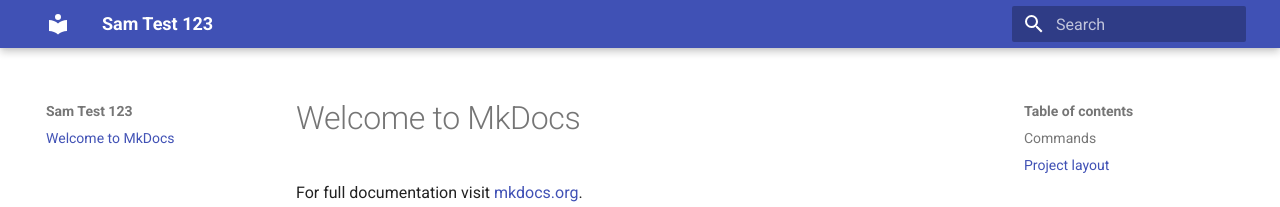
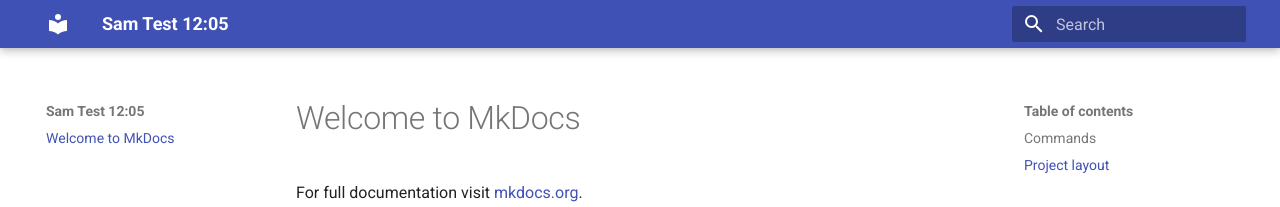
Before and after one commit to SammyJLee/testdocs, an MkDocs documentation site: the page built from docs/index.md, in a window 1280 px wide. Shown: the top 207 px of the page. Built offline with MkDocs 1.6.1 and Material for MkDocs 9.7.7, drawn with Linux system fonts in a browser that asks for light colours.

Commit message:
Update mkdocs.yml

```diff
--- a/mkdocs.yml
+++ b/mkdocs.yml
@@ -1,4 +1,4 @@
-site_name: Sam Test 123
+site_name: Sam Test 12:05
 
 theme:
   name: material
```
